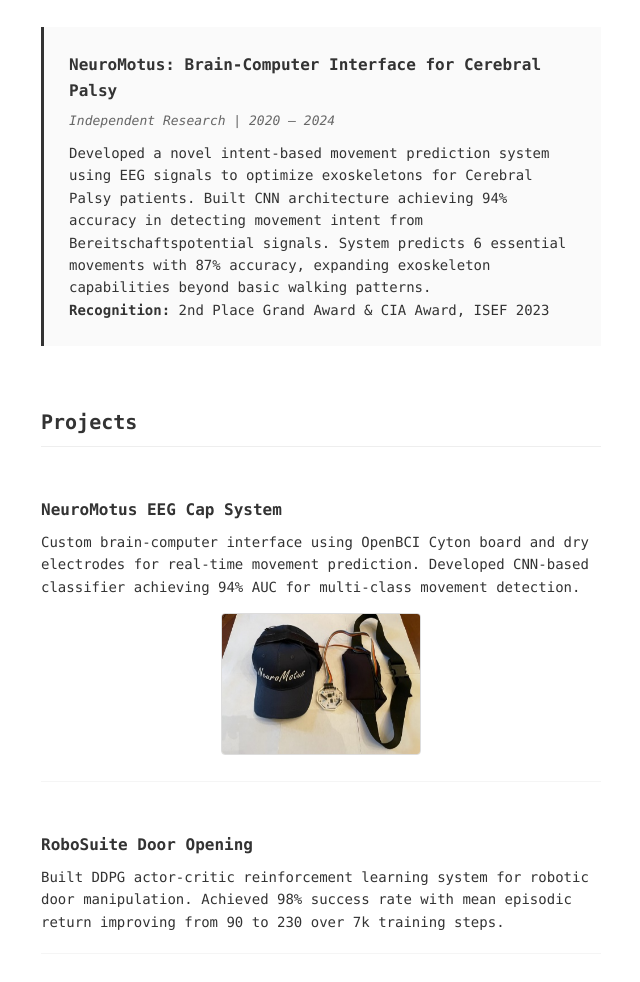
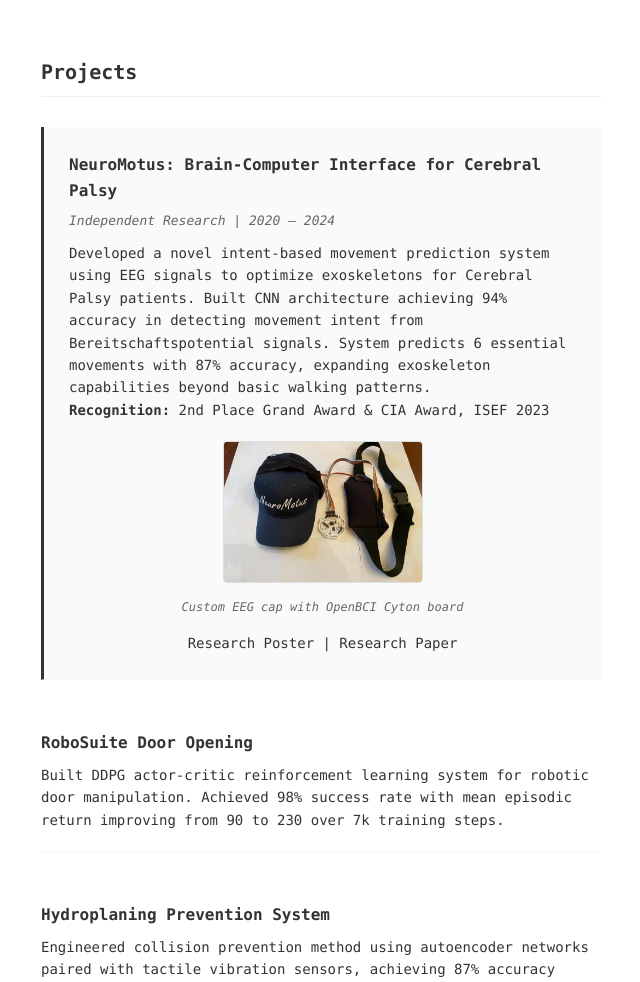
Before and after one commit to IshanAhluwalia/ishanahluwalia.github.io, a plain HTML site: page index.html in a window 1280 px wide. Shown: the part 925-1907 px from the top of the page, without its empty margins (319-959 px from the left). Drawn offline with Linux system fonts and the light colour scheme.

Commit message:
Move NeuroMotus to projects and add materials
- Moved NeuroMotus from research to featured project
- Added research poster PDF and research paper PDF
- Enhanced project display with image caption
- Added project materials section with links
- Updated CSS styling for project materials
- NeuroMotus now prominently featured in projects section

```diff
--- a/index.html
+++ b/index.html
@@ -41,22 +41,27 @@
                 <p>Profiled allocative slow-path bottlenecks across page compaction routines using kyprobes and custom benchmarking for 127K+ lines of Linux kernel. Designed recursive data management algorithm improving memory throughput by ~18%.</p>
             </div>
 
-            <div class="research-item featured">
-                <h3>NeuroMotus: Brain-Computer Interface for Cerebral Palsy</h3>
-                <p class="position">Independent Research | 2020 – 2024</p>
-                <p>Developed a novel intent-based movement prediction system using EEG signals to optimize exoskeletons for Cerebral Palsy patients. Built CNN architecture achieving 94% accuracy in detecting movement intent from Bereitschaftspotential signals. System predicts 6 essential movements with 87% accuracy, expanding exoskeleton capabilities beyond basic walking patterns.</p>
-                <p><strong>Recognition:</strong> 2nd Place Grand Award & CIA Award, ISEF 2023</p>
-            </div>
         </section>
 
         <section id="projects">
             <h2>Projects</h2>
 
-            <div class="project">
-                <h3>NeuroMotus EEG Cap System</h3>
-                <p>Custom brain-computer interface using OpenBCI Cyton board and dry electrodes for real-time movement prediction. Developed CNN-based classifier achieving 94% AUC for multi-class movement detection.</p>
-                <div class="project-image">
-                    <img src="neuromotus-cap.png" alt="NeuroMotus EEG Cap" />
+            <div class="project featured">
+                <h3>NeuroMotus: Brain-Computer Interface for Cerebral Palsy</h3>
+                <p class="position">Independent Research | 2020 – 2024</p>
+                <p>Developed a novel intent-based movement prediction system using EEG signals to optimize exoskeletons for Cerebral Palsy patients. Built CNN architecture achieving 94% accuracy in detecting movement intent from Bereitschaftspotential signals. System predicts 6 essential movements with 87% accuracy, expanding exoskeleton capabilities beyond basic walking patterns.</p>
+                <p><strong>Recognition:</strong> 2nd Place Grand Award & CIA Award, ISEF 2023</p>
+
+                <div class="project-materials">
+                    <div class="project-image">
+                        <img src="neuromotus-cap.png" alt="NeuroMotus EEG Cap System" />
+                        <p class="image-caption">Custom EEG cap with OpenBCI Cyton board</p>
+                    </div>
+
+                    <div class="project-links">
+                        <a href="neuromotus-poster.pdf">Research Poster</a> |
+                        <a href="neuromotus-paper.pdf">Research Paper</a>
+                    </div>
                 </div>
             </div>
 
--- a/style.css
+++ b/style.css
@@ -127,6 +127,23 @@ h3 {
     border-radius: 4px;
 }
 
+.project-materials {
+    margin-top: 20px;
+}
+
+.image-caption {
+    font-size: 12px;
+    color: #666;
+    text-align: center;
+    margin-top: 8px;
+    font-style: italic;
+}
+
+.project-links {
+    margin-top: 15px;
+    text-align: center;
+}
+
 footer {
     margin-top: 60px;
     padding-top: 20px;
```
Also changed, not shown: 2 other files.
